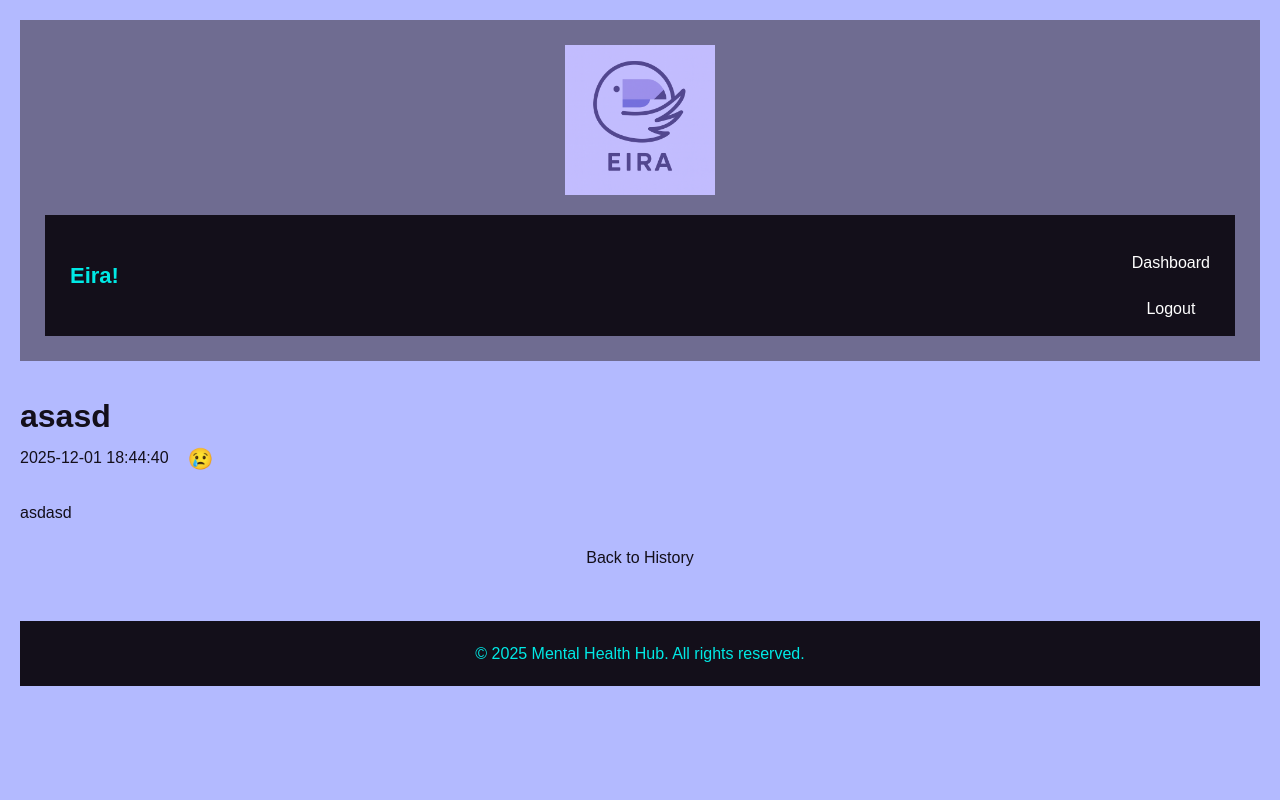
After one commit to Johnathansys/eira, a Flask app: page /entry/2 in a window 1280 px wide. The commit adds this page. Run offline with Flask 3, Linux system fonts and the light colour scheme; a user stored in the database is signed in; data comes from the database, SQL or seed files in the repository; both versions use the stored data as it was after the commit.

Commit message:
journal database connection and mood buttons

```diff
--- a/app.py
+++ b/app.py
@@ -31,7 +31,7 @@ def init_db():
         )
     """)
 
-    # Journal Table
+    # Journal Table (ensure mood allows NULL in case old entries exist!)
     cur.execute("""
         CREATE TABLE IF NOT EXISTS Journal
         (
@@ -39,6 +39,7 @@ def init_db():
             user_username VARCHAR(20) NOT NULL,
             title VARCHAR(100) NOT NULL,
             content TEXT NOT NULL,
+            mood TEXT,
             timestamp DATETIME DEFAULT CURRENT_TIMESTAMP,
             FOREIGN KEY (user_username) REFERENCES User(username)
         )
@@ -84,12 +85,10 @@ def signup():
 
         conn = get_db_connection()
         try:
-            conn.execute("INSERT INTO User (username, password) VALUES (?, ?)",
-                        (username, password_hash))
+            conn.execute("INSERT INTO User (username, password) VALUES (?, ?)", (username, password_hash))
             conn.commit()
             return redirect(url_for("login"))
         except sqlite3.IntegrityError:
-            # Add error handling or flash message here if username exists
             return render_template("signup.html")
         finally:
             conn.close()
@@ -113,12 +112,9 @@ def login():
                 session["Username"] = user_data["username"]
                 return redirect(url_for("dashboard"))
             else:
-                # Add error handling or flash message for wrong password
                 return render_template("login.html")
         else:
-            # Add error handling or flash message for user not found
             return render_template("login.html")
-
     return render_template("login.html")
 
 # --- Calendar Route (IMPROVED) ---
@@ -128,52 +124,34 @@ def calendar_view():
         return redirect(url_for("index"))
 
     username = session["Username"]
-
-    # Determine the current month/year to display
     try:
         current_year = int(request.args.get('year', datetime.now().year))
         current_month = int(request.args.get('month', datetime.now().month))
-        # Basic validation to ensure month is 1-12
         if not 1 <= current_month <= 12:
             raise ValueError
     except ValueError:
         current_year = datetime.now().year
         current_month = datetime.now().month
 
-    # Calculate previous and next months using datetime for simplicity
     first_day_of_month = datetime(current_year, current_month, 1)
-
-    # Calculate prev month: go back one day from the 1st of the current month
     prev_dt = first_day_of_month - timedelta(days=1)
-    # Calculate next month: go forward roughly 32 days from the 1st of the current month
     next_dt = first_day_of_month + timedelta(days=32)
     next_dt = datetime(next_dt.year, next_dt.month, 1)
 
-
-    # 2. Get entries for the current month
     conn = get_db_connection()
-    # SQL query to fetch distinct dates that have entries in the current month
     sql = """
     SELECT DISTINCT strftime('%Y-%m-%d', timestamp) AS entry_date
     FROM Journal
     WHERE user_username = ?
     AND strftime('%Y-%m', timestamp) = ?
     """
-
     month_filter = f"{current_year}-{current_month:02d}"
     entries = conn.execute(sql, (username, month_filter)).fetchall()
     conn.close()
-
-    # Convert list of rows into a dictionary for fast lookup in the template
     entries_by_date = {row['entry_date']: True for row in entries}
 
-    # 3. Generate calendar data
-    cal = calendar.Calendar(firstweekday=calendar.SUNDAY) # Set calendar to start on Sunday
-
-    # monthdayscalendar returns a list of lists (weeks), where days are integers (1-31) or 0
+    cal = calendar.Calendar(firstweekday=calendar.SUNDAY)
     month_days = cal.monthdayscalendar(current_year, current_month)
-
-    # Flatten the list and replace 0s with None for template processing
     calendar_days = [day if day != 0 else None for week in month_days for day in week]
 
     return render_template("calendar.html",
@@ -185,7 +163,7 @@ def calendar_view():
                            prev_month={'year': prev_dt.year, 'month': prev_dt.month},
                            next_month={'year': next_dt.year, 'month': next_dt.month})
 
-# --- Journal Entry Route (remains unchanged) ---
+# --- Journal Entry Route (UPDATED for mood!) ---
 @app.route('/journal_entry', methods=["GET", "POST"])
 def journal_entry():
     if not is_logged_in():
@@ -194,6 +172,7 @@ def journal_entry():
     if request.method == "POST":
         title = request.form.get("title")
         content = request.form.get("content")
+        mood = request.form.get("mood")  # Get mood from form
         username = session["Username"]
 
         if not title or not content:
@@ -201,8 +180,8 @@ def journal_entry():
 
         conn = get_db_connection()
         try:
-            conn.execute("INSERT INTO Journal (user_username, title, content) VALUES (?, ?, ?)",
-                         (username, title, content))
+            conn.execute("INSERT INTO Journal (user_username, title, content, mood) VALUES (?, ?, ?, ?)",
+                         (username, title, content, mood))
             conn.commit()
             return redirect(url_for("history"))
         except Exception as e:
@@ -213,21 +192,19 @@ def journal_entry():
 
     return render_template("journal_entry.html")
 
-# --- Journal History Route (MODIFIED to accept date filter) ---
+# --- Journal History Route ---
 @app.route('/history', methods=["GET"])
 def history():
     if not is_logged_in():
         return redirect(url_for("index"))
 
     username = session["Username"]
-    date_filter = request.args.get('date') # Get optional date filter from URL (?date=YYYY-MM-DD)
-
+    date_filter = request.args.get('date')
     conn = get_db_connection()
 
     if date_filter:
-        # Filter by a specific date (e.g., from the calendar click)
         sql = """
-        SELECT id, title, strftime('%Y-%m-%d %H:%M', timestamp) AS timestamp
+        SELECT id, title, strftime('%Y-%m-%d %H:%M', timestamp) AS timestamp, mood
         FROM Journal
         WHERE user_username = ? AND strftime('%Y-%m-%d', timestamp) = ?
         ORDER BY timestamp DESC
@@ -235,21 +212,19 @@ def history():
         entries = conn.execute(sql, (username, date_filter)).fetchall()
         page_title = f"Entries for {date_filter}"
     else:
-        # Default: Fetch all entries
         sql = """
-        SELECT id, title, strftime('%Y-%m-%d %H:%M', timestamp) AS timestamp
+        SELECT id, title, strftime('%Y-%m-%d %H:%M', timestamp) AS timestamp, mood
         FROM Journal
         WHERE user_username = ?
         ORDER BY timestamp DESC
         """
         entries = conn.execute(sql, (username,)).fetchall()
         page_title = "Your Journal History"
-
     conn.close()
 
     return render_template("history.html", entries=entries, page_title=page_title)
 
-# --- View Specific Entry Route (remains unchanged) ---
+# --- View Specific Entry Route ---
 @app.route('/entry/<int:entry_id>', methods=["GET"])
 def view_entry(entry_id):
     if not is_logged_in():
@@ -257,8 +232,8 @@ def view_entry(entry_id):
 
     username = session["Username"]
     conn = get_db_connection()
-    entry = conn.execute("SELECT id, title, content, strftime('%Y-%m-%d %H:%M:%S', timestamp) AS timestamp FROM Journal WHERE id = ? AND user_username = ?",
-                          (entry_id, username)).fetchone()
+    entry = conn.execute("SELECT id, title, content, strftime('%Y-%m-%d %H:%M:%S', timestamp) AS timestamp, mood FROM Journal WHERE id = ? AND user_username = ?",
+                         (entry_id, username)).fetchone()
     conn.close()
 
     if entry is None:
@@ -266,7 +241,7 @@ def view_entry(entry_id):
 
     return render_template("view_entry.html", entry=entry)
 
-# --- Delete Entry Route (remains unchanged) ---
+# --- Delete Entry Route ---
 @app.route('/delete/<int:entry_id>', methods=["POST"])
 def delete_entry(entry_id):
     if not is_logged_in():
@@ -274,7 +249,6 @@ def delete_entry(entry_id):
 
     username = session["Username"]
     conn = get_db_connection()
-
     cursor = conn.execute("DELETE FROM Journal WHERE id = ? AND user_username = ?", (entry_id, username))
     conn.commit()
     conn.close()
--- a/static/style.css
+++ b/static/style.css
@@ -320,3 +320,9 @@ footer {
   border-color: #4f46e5;
   transform: translateY(-1px);
 }
+
+.mood-icon {
+    margin-left: 0.7em;
+    font-size: 1.3em;
+    vertical-align: middle;
+}
--- /dev/null
+++ b/templates/view_entry.html
@@ -0,0 +1,46 @@
+<html lang="en">
+<head>
+    <meta charset="UTF-8">
+    <meta name="viewport" content="width=device-width, initial-scale=1.0">
+    <link rel="stylesheet" href="/static/style.css">
+    <title>Eira - Journal Entry</title>
+</head>
+<body>
+    <header>
+        <img src="/static/eiralogo.png" alt="Eira Logo" class="logo">
+        <nav class="navbar">
+            <h1 class="nav-left">Eira!</h1>
+            <div>
+                <a href="/dashboard">Dashboard</a>
+                <a href="/logout">Logout</a>
+            </div>
+        </nav>
+    </header>
+    <div class="main-content">
+        <div class="container single-entry">
+            <h1>{{ entry.title }}</h1>
+            <div class="entry-meta">
+                <span class="date">{{ entry.timestamp }}</span>
+                {% if entry.mood == 'happy' %}
+                    <span class="mood-icon" title="Happy">😊</span>
+                {% elif entry.mood == 'calm' %}
+                    <span class="mood-icon" title="Calm">😌</span>
+                {% elif entry.mood == 'sad' %}
+                    <span class="mood-icon" title="Sad">😢</span>
+                {% elif entry.mood == 'anxious' %}
+                    <span class="mood-icon" title="Anxious">😰</span>
+                {% elif entry.mood == 'angry' %}
+                    <span class="mood-icon" title="Angry">😠</span>
+                {% endif %}
+            </div>
+            <div class="entry-content" style="margin-top: 1.5em;">
+                <p>{{ entry.content | replace('\n', '<br>') | safe }}</p>
+            </div>
+            <a href="/history">Back to History</a>
+        </div>
+    </div>
+    <footer>
+        <p>&copy; 2025 Mental Health Hub. All rights reserved.</p>
+    </footer>
+</body>
+</html>
```
Also changed, not shown: templates/history.html (+15 -1 lines), userdata.db.
